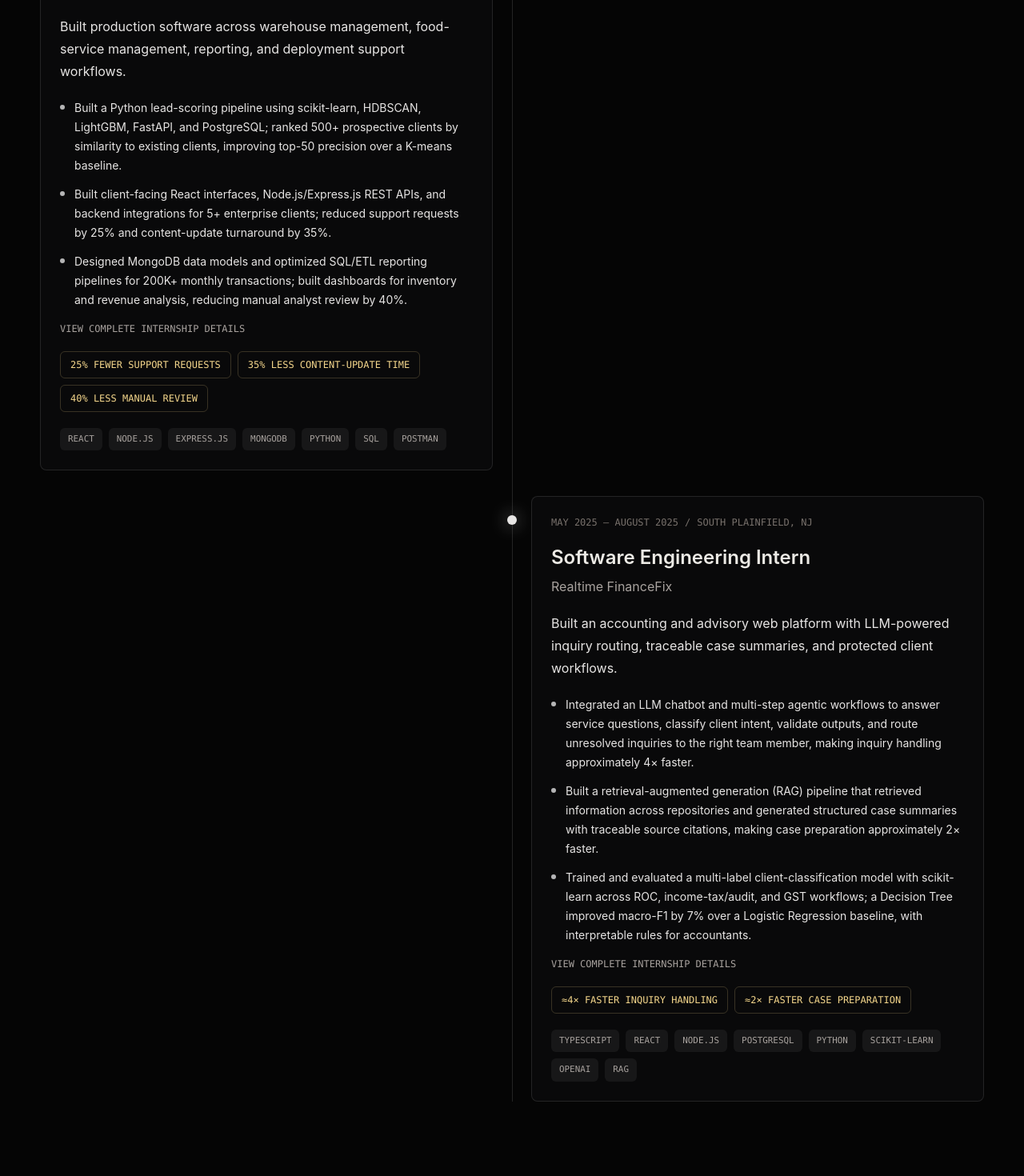
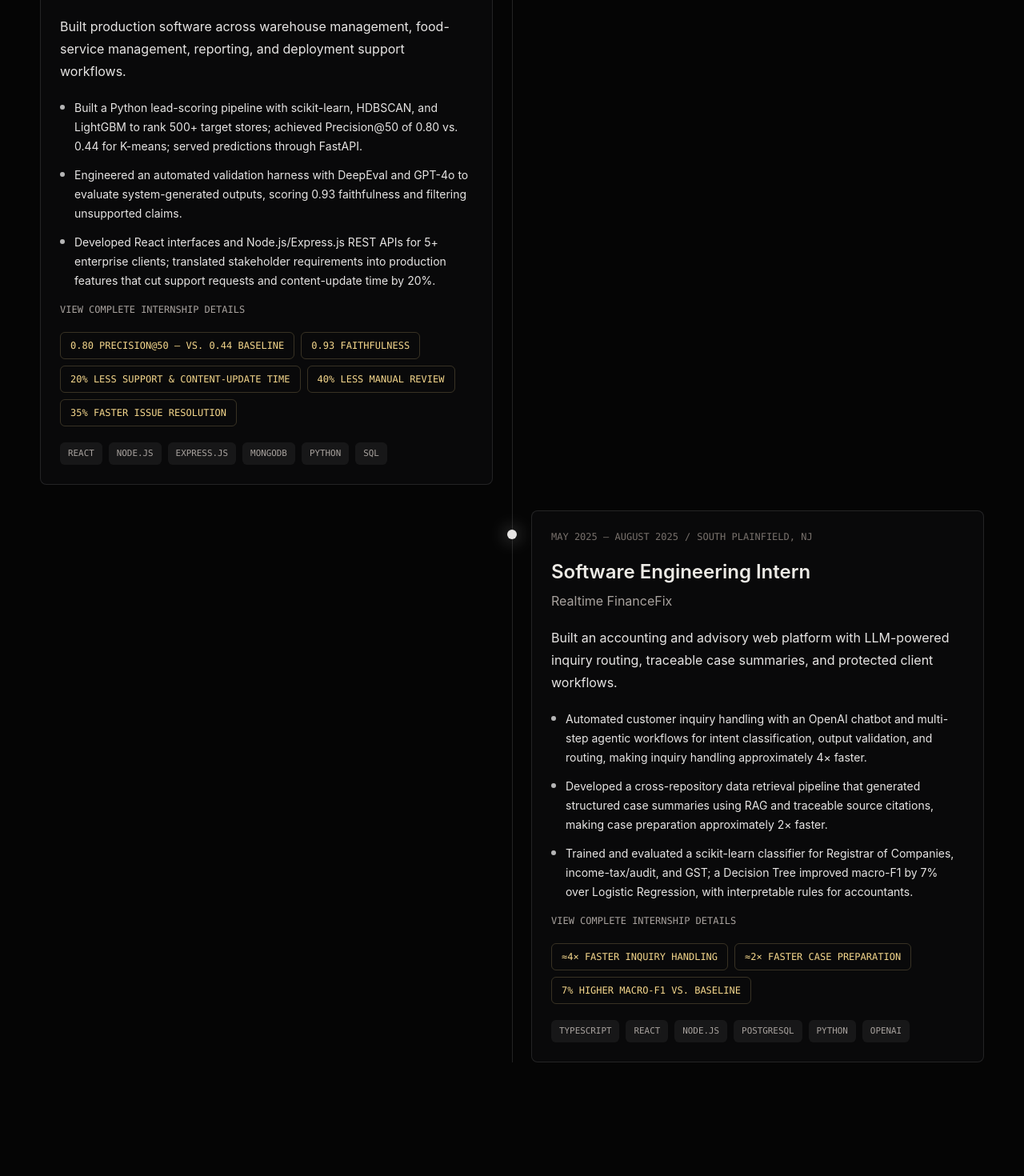
Before and after one commit to krishkpatel-hub/Portfolio, a React (Vite) app: page / in a window 1280 px wide. Shown: the part 3000-4470 px from the top of the page at 80% size. Built offline with nearby package versions, Linux system fonts and the light colour scheme.

Commit message:
content: refresh experience projects and technical skills

```diff
--- a/src/data/portfolio.ts
+++ b/src/data/portfolio.ts
@@ -72,31 +72,31 @@ export const portfolioData: PortfolioData = {
       title: 'Backend and APIs',
       status: 'ready to ship',
       completion: 88,
-      skills: ['Node.js', 'Express.js', 'REST APIs', 'JWT', 'FastAPI', 'WebSockets'],
+      skills: ['Node.js', 'Express.js', 'REST APIs', 'JWT Authentication', 'FastAPI', 'WebSockets', 'Rate Limiting', 'TCP'],
     },
     {
       title: 'Databases',
       status: 'queries passing',
       completion: 86,
-      skills: ['MongoDB', 'MySQL', 'PostgreSQL', 'SQL Server', 'Redis', 'SQL/NoSQL Data Modeling'],
+      skills: ['MongoDB', 'MySQL', 'PostgreSQL', 'SQL Server', 'Redis', 'SQL/NoSQL Data Modeling', 'pgvector', 'PostgreSQL Full-Text Search', 'Row-Level Security'],
     },
     {
       title: 'Data and Analysis',
       status: 'reports generated',
       completion: 90,
-      skills: ['NumPy', 'Pandas', 'Excel', 'Data Cleaning', 'ETL', 'Reporting and Dashboards'],
+      skills: ['NumPy', 'Pandas', 'Excel', 'Data Cleaning', 'SQL/ETL Pipelines', 'Reporting and Dashboards', 'scikit-learn', 'HDBSCAN', 'LightGBM', 'Decision Trees', 'OpenAI API', 'GPT-4o', 'RAG', 'Semantic Search', 'Reranking'],
     },
     {
       title: 'Tools and Platforms',
       status: 'toolchain ready',
       completion: 87,
-      skills: ['Git', 'GitHub', 'GitHub Actions', 'Postman', 'Docker', 'Linux', 'SharePoint', 'VS Code', 'Jupyter Notebook', 'Eclipse', 'Android Studio', 'AWS', 'Unix', 'macOS', 'CI/CD', 'Monitoring', 'Production Deployment', 'PyTest', 'Jest', 'Playwright', 'Automated Testing', 'Pull Requests', 'Code Reviews', 'Agile/Scrum'],
+      skills: ['Git', 'GitHub', 'GitHub Actions', 'Postman', 'Docker', 'Linux', 'SharePoint', 'VS Code', 'Jupyter Notebook', 'Eclipse', 'Android Studio', 'AWS', 'Unix', 'macOS', 'CI/CD', 'Monitoring', 'Production Deployment', 'pytest', 'Jest', 'Playwright', 'Automated Testing', 'Pull Requests', 'Code Reviews', 'Agile/Scrum', 'DeepEval', 'MediaPipe', 'Blender API', 'ElevenLabs'],
     },
     {
       title: 'Core Concepts',
       status: 'fundamentals checked',
       completion: 91,
-      skills: ['Data Structures', 'Algorithms', 'Object-Oriented Programming', 'Database Design', 'Data Analysis', 'Architecture Design', 'System Design', 'Performance Optimization'],
+      skills: ['Data Structures', 'Algorithms', 'Object-Oriented Programming', 'Database Design', 'Data Analysis', 'Architecture Design', 'System Design', 'Performance Optimization', 'Agentic Workflows', 'LLM Evaluation', 'Computer Vision'],
     },
   ],
   certifications: [
@@ -170,13 +170,14 @@ export const portfolioData: PortfolioData = {
       description:
         'Built production software across warehouse management, food-service management, reporting, and deployment support workflows.',
       achievements: [
-        'Built a Python lead-scoring pipeline using scikit-learn, HDBSCAN, LightGBM, FastAPI, and PostgreSQL; ranked 500+ prospective clients by similarity to existing clients, improving top-50 precision over a K-means baseline.',
-        'Built client-facing React interfaces, Node.js/Express.js REST APIs, and backend integrations for 5+ enterprise clients; reduced support requests by 25% and content-update turnaround by 35%.',
-        'Designed MongoDB data models and optimized SQL/ETL reporting pipelines for 200K+ monthly transactions; built dashboards for inventory and revenue analysis, reducing manual analyst review by 40%.',
-        'Investigated production issues across React, Express.js, MongoDB, and SQL; performed root-cause analysis and tested fixes across 10+ production deployments, reducing average issue-resolution time by 35%.',
+        'Built a Python lead-scoring pipeline with scikit-learn, HDBSCAN, and LightGBM to rank 500+ target stores; achieved Precision@50 of 0.80 vs. 0.44 for K-means; served predictions through FastAPI.',
+        'Engineered an automated validation harness with DeepEval and GPT-4o to evaluate system-generated outputs, scoring 0.93 faithfulness and filtering unsupported claims.',
+        'Developed React interfaces and Node.js/Express.js REST APIs for 5+ enterprise clients; translated stakeholder requirements into production features that cut support requests and content-update time by 20%.',
+        'Designed MongoDB data models and SQL/ETL pipelines for 200K+ monthly transactions; built inventory and revenue dashboards that reduced manual analyst review by 40%.',
+        'Improved software reliability across 10+ kiosk/POS deployments; collaborated with backend engineers to debug synchronization and duplicate-transaction issues, cutting average issue-resolution time by 35%.',
       ],
-      technologies: ['React', 'Node.js', 'Express.js', 'MongoDB', 'Python', 'SQL', 'Postman'],
-      metrics: ['25% FEWER SUPPORT REQUESTS', '35% LESS CONTENT-UPDATE TIME', '40% LESS MANUAL REVIEW'],
+      technologies: ['React', 'Node.js', 'Express.js', 'MongoDB', 'Python', 'SQL'],
+      metrics: ['0.80 PRECISION@50 — VS. 0.44 BASELINE', '0.93 FAITHFULNESS', '20% LESS SUPPORT & CONTENT-UPDATE TIME', '40% LESS MANUAL REVIEW', '35% FASTER ISSUE RESOLUTION'],
     },
     {
       company: 'Realtime FinanceFix',
@@ -186,13 +187,13 @@ export const portfolioData: PortfolioData = {
       description:
         'Built an accounting and advisory web platform with LLM-powered inquiry routing, traceable case summaries, and protected client workflows.',
       achievements: [
-        'Integrated an LLM chatbot and multi-step agentic workflows to answer service questions, classify client intent, validate outputs, and route unresolved inquiries to the right team member, making inquiry handling approximately 4× faster.',
-        'Built a retrieval-augmented generation (RAG) pipeline that retrieved information across repositories and generated structured case summaries with traceable source citations, making case preparation approximately 2× faster.',
-        'Trained and evaluated a multi-label client-classification model with scikit-learn across ROC, income-tax/audit, and GST workflows; a Decision Tree improved macro-F1 by 7% over a Logistic Regression baseline, with interpretable rules for accountants.',
-        'Built RFF Books, an AI-assisted accounting platform, using React, TypeScript, Node.js, and PostgreSQL; integrated transaction categorization, anomaly detection, and natural-language queries, with row-level security to isolate client data and validation and human review for sensitive accounting actions.',
+        'Automated customer inquiry handling with an OpenAI chatbot and multi-step agentic workflows for intent classification, output validation, and routing, making inquiry handling approximately 4× faster.',
+        'Developed a cross-repository data retrieval pipeline that generated structured case summaries using RAG and traceable source citations, making case preparation approximately 2× faster.',
+        'Trained and evaluated a scikit-learn classifier for Registrar of Companies, income-tax/audit, and GST; a Decision Tree improved macro-F1 by 7% over Logistic Regression, with interpretable rules for accountants.',
+        'Built RFF Books with TypeScript, React, Node.js, and PostgreSQL for accounting; integrated transaction categorization, anomaly detection, and natural-language queries with row-level security and human sign-off.',
       ],
-      technologies: ['TypeScript', 'React', 'Node.js', 'PostgreSQL', 'Python', 'scikit-learn', 'OpenAI', 'RAG'],
-      metrics: ['≈4× FASTER INQUIRY HANDLING', '≈2× FASTER CASE PREPARATION'],
+      technologies: ['TypeScript', 'React', 'Node.js', 'PostgreSQL', 'Python', 'OpenAI'],
+      metrics: ['≈4× FASTER INQUIRY HANDLING', '≈2× FASTER CASE PREPARATION', '7% HIGHER MACRO-F1 VS. BASELINE'],
     },
   ],
   leadership: [
@@ -248,10 +249,9 @@ export const portfolioData: PortfolioData = {
       description:
         'A real-time Blender interface for hands-free 3D modeling using two-hand gestures and voice commands, with live geometry previews and recovery when hand tracking is lost.',
       achievements: [
-        'Built a real-time Blender interface translating two-hand gestures into object movement, rotation, scaling, and face extrusion, with automatic intent recognition.',
-        'Integrated ElevenLabs speech recognition for hands-free object creation/removal and a TCP bridge with live geometry previews, tracking-loss recovery, and native Undo.',
+        'Built a Python/Blender interface and TCP bridge integrating gesture tracking and ElevenLabs voice commands for 3D modeling; added live geometry previews, tracking-loss recovery, and native Undo.',
       ],
-      technologies: ['Python', 'Blender API', 'Computer Vision', 'ElevenLabs', 'TCP'],
+      technologies: ['Python', 'Blender API', 'MediaPipe', 'Computer Vision', 'ElevenLabs', 'TCP'],
       sourceUrl: 'https://github.com/krishkpatel-hub/HackRu',
       award: '2nd Place, HackRU',
     },
@@ -261,13 +261,10 @@ export const portfolioData: PortfolioData = {
       description:
         'A full-stack AI support platform that answers technical questions from an approved knowledge base using hybrid retrieval, LLaMA-compatible generation, and citation validation. Includes controlled ingestion, evaluation tooling, Discord integration, and production-oriented security and reliability safeguards.',
       achievements: [
-        'Built a hybrid RAG pipeline combining pgvector semantic search, PostgreSQL full-text search, reciprocal-rank fusion, reranking, and source-diversity selection.',
-        'Implemented grounded answer streaming with structured citations, fabricated-citation rejection, and deterministic insufficient-evidence responses.',
-        'Developed a Next.js admin interface and FastAPI backend for document ingestion, source management, feedback, evaluation, and Discord operations.',
-        'Added authentication boundaries, protected admin routes, rate limiting, circuit breakers, caching, monitoring, prompt-injection defenses, secret scanning, and backup/restore verification.',
-        'Created deterministic evaluation, automated testing, load testing, QLoRA preparation, Docker deployment assets, database migrations, and GitHub Actions CI with code-review practices.',
+        'Built an internal document Q&A application with Next.js and Python/FastAPI; combined pgvector semantic search, PostgreSQL full-text search, and reranking, raising hit@5 from 0.74 to 0.88 on 50 questions.',
+        'Secured APIs with authentication and rate limiting; wrote pytest security regression tests and automated builds and tests in GitHub Actions, with services containerized in Docker on Linux.',
       ],
-      technologies: ['Next.js', 'TypeScript', 'FastAPI', 'Python', 'LLaMA', 'RAG', 'PostgreSQL', 'pgvector', 'Redis', 'Docker', 'GitHub Actions'],
+      technologies: ['Next.js', 'Python', 'FastAPI', 'PostgreSQL', 'pgvector', 'Redis', 'Docker'],
       sourceUrl: 'https://github.com/krishkpatel-hub/GroundStack',
       sourceLabel: 'GitHub',
       caseStudyUrl: 'https://github.com/krishkpatel-hub/GroundStack/blob/main/docs/CASE_STUDY.md',
@@ -279,11 +276,10 @@ export const portfolioData: PortfolioData = {
       description:
         'An adaptive strength-programming platform that generates personalized workout plans, tracks completed workouts, and adjusts training based on actual performance.',
       achievements: [
-        'Owned architecture, development, testing, and production release of a full-stack strength-training platform serving 30+ users, with responsive React interfaces, workout analytics, and progress-tracking dashboards.',
-        'Built JWT-authenticated Express.js REST APIs, MongoDB data models, and an LLM coaching agent with secure tool calling for workout history, training programs, lift progression, and personalized recommendations.',
-        'Built production infrastructure on AWS with Docker, WebSocket updates, Jest and Playwright tests, GitHub Actions CI/CD, monitoring, and rate limiting.',
+        'Built and deployed a full-stack fitness product for 30+ active users with TypeScript, React, Node.js, and MongoDB; delivered personalized workout plans, strength tracking, and an LLM coach with secure access to workout records.',
+        'Tested application features with Jest and Playwright; secured REST APIs with JWT authentication, per-user data isolation, and rate limiting; automated deployments using AWS, Docker, and GitHub Actions CI/CD.',
       ],
-      technologies: ['React', 'Node.js', 'Express.js', 'MongoDB', 'JWT', 'Axios', 'GitHub Actions', 'CI/CD', 'TypeScript', 'AWS', 'Docker', 'WebSockets', 'Jest', 'Playwright'],
+      technologies: ['TypeScript', 'React', 'Node.js', 'Express.js', 'MongoDB', 'AWS', 'Docker'],
       demoUrl: 'https://www.getjackedcoach.com/',
       status: 'Live',
     },
```
